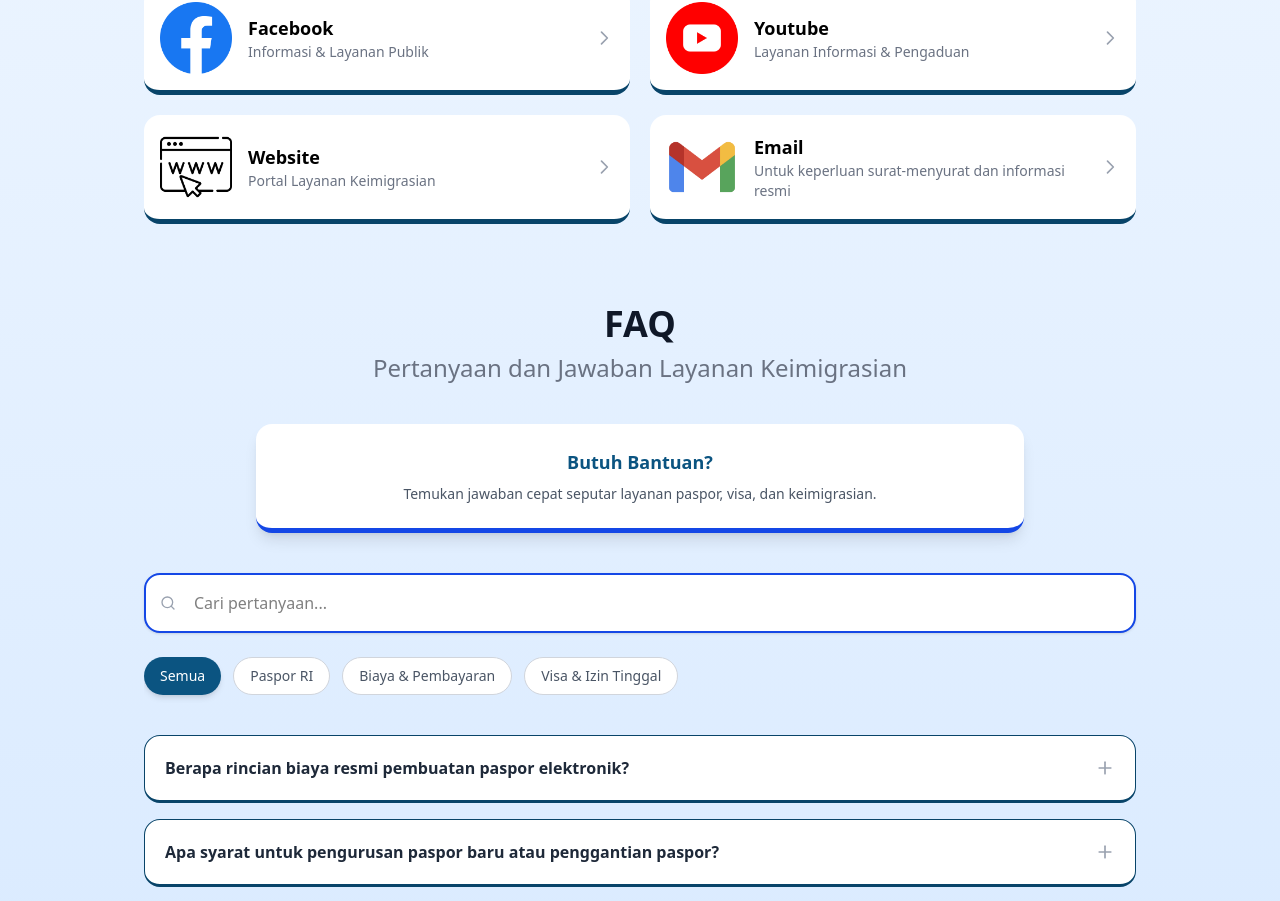
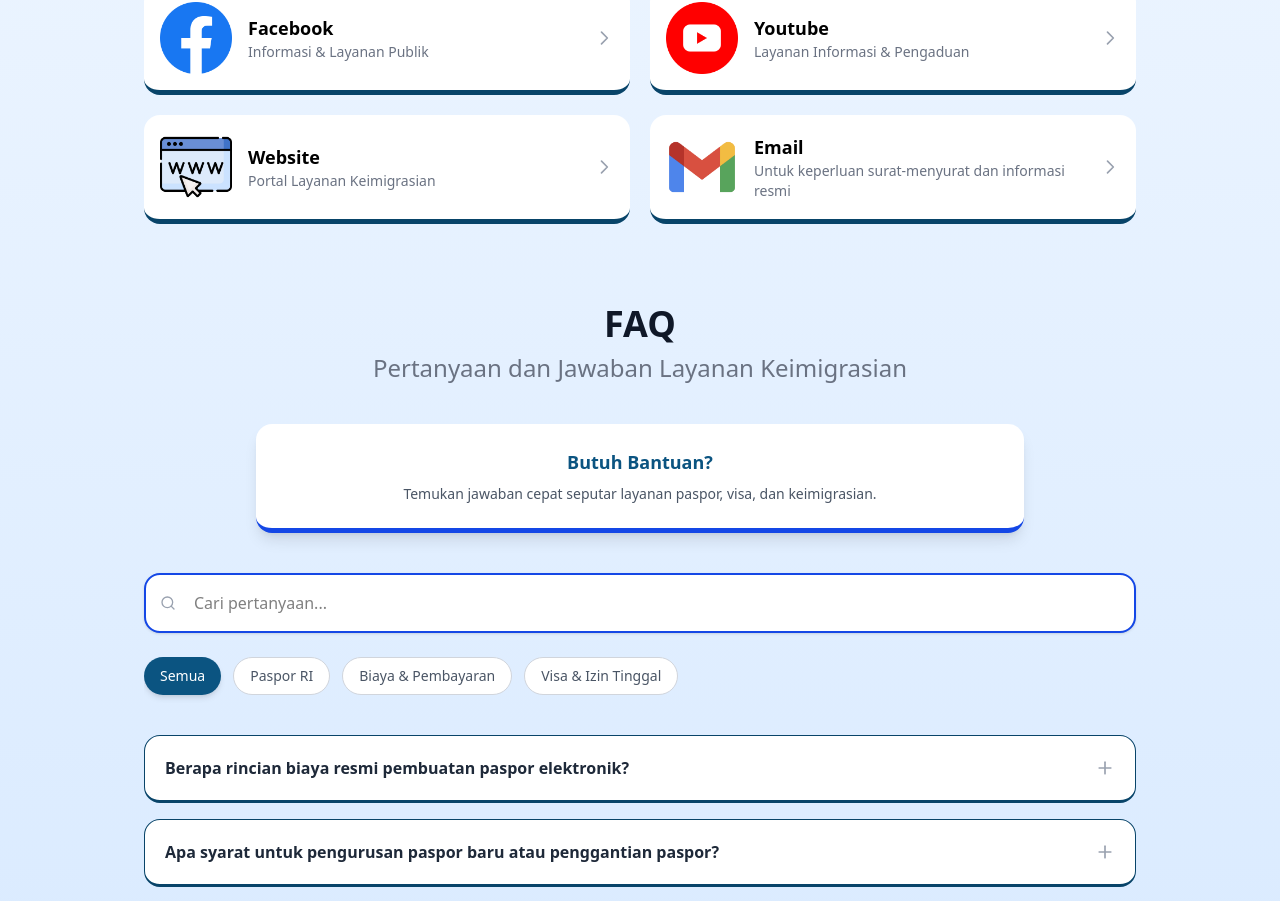
Before and after one commit to arzaqqq/website-link-kanim, a React (Vite) app: page / in a window 1280 px wide. Shown: the part 1323-2224 px from the top of the page. Built offline with nearby package versions, Linux system fonts and the light colour scheme.

Commit message:
UPDATE : Ganti logo di website

```diff
--- a/src/components/LinkSosial.jsx
+++ b/src/components/LinkSosial.jsx
@@ -29,7 +29,7 @@ const socialLinks = [
     name: "Website",
     description: "Portal Layanan Keimigrasian",
     url: "https://takengon.imigrasi.go.id/",
-    image: "/images/internet.png",
+    image: "/images/website_biru.png",
   },
   {
   name: "Email",
```
Also changed, not shown: public/images/website_biru.png (added).
